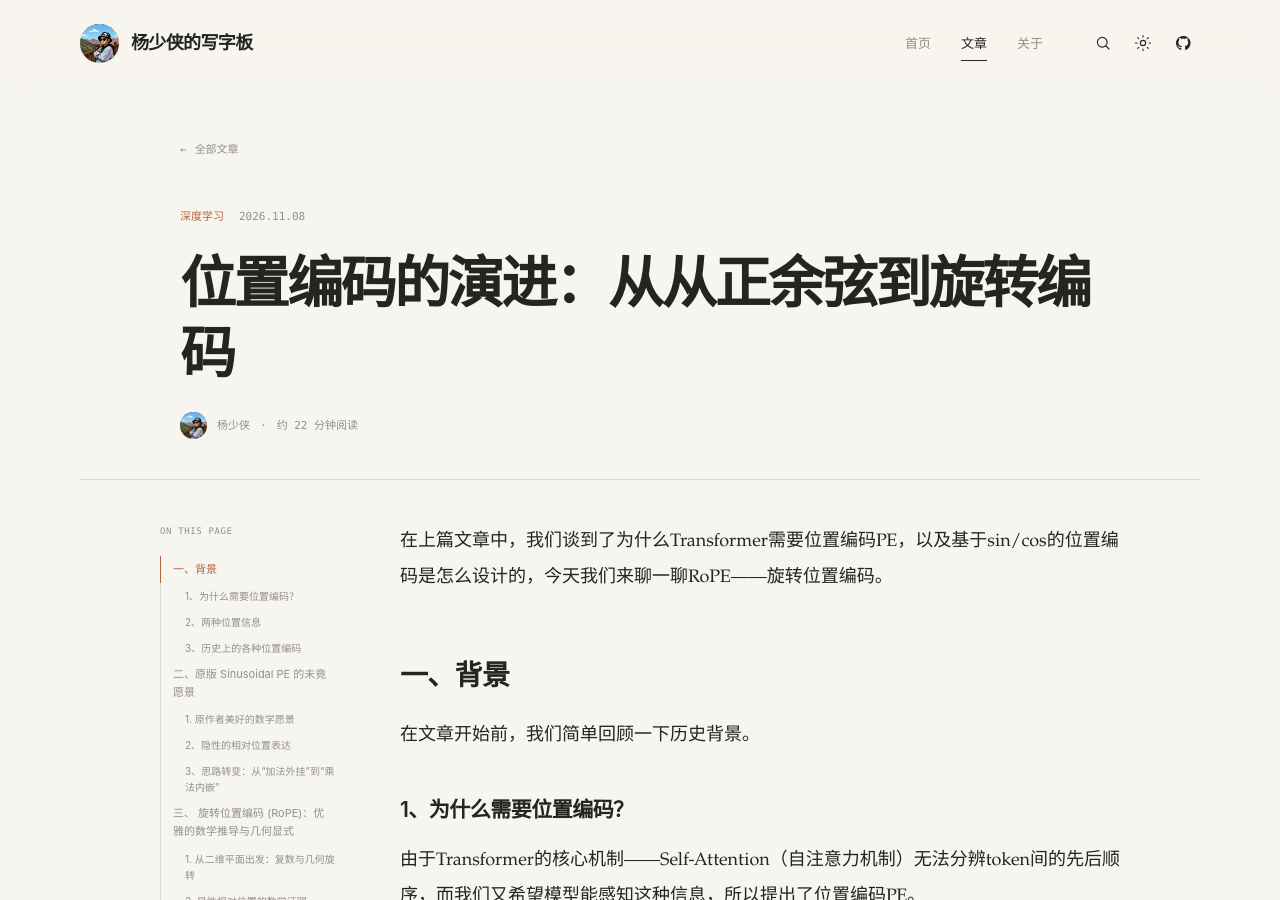
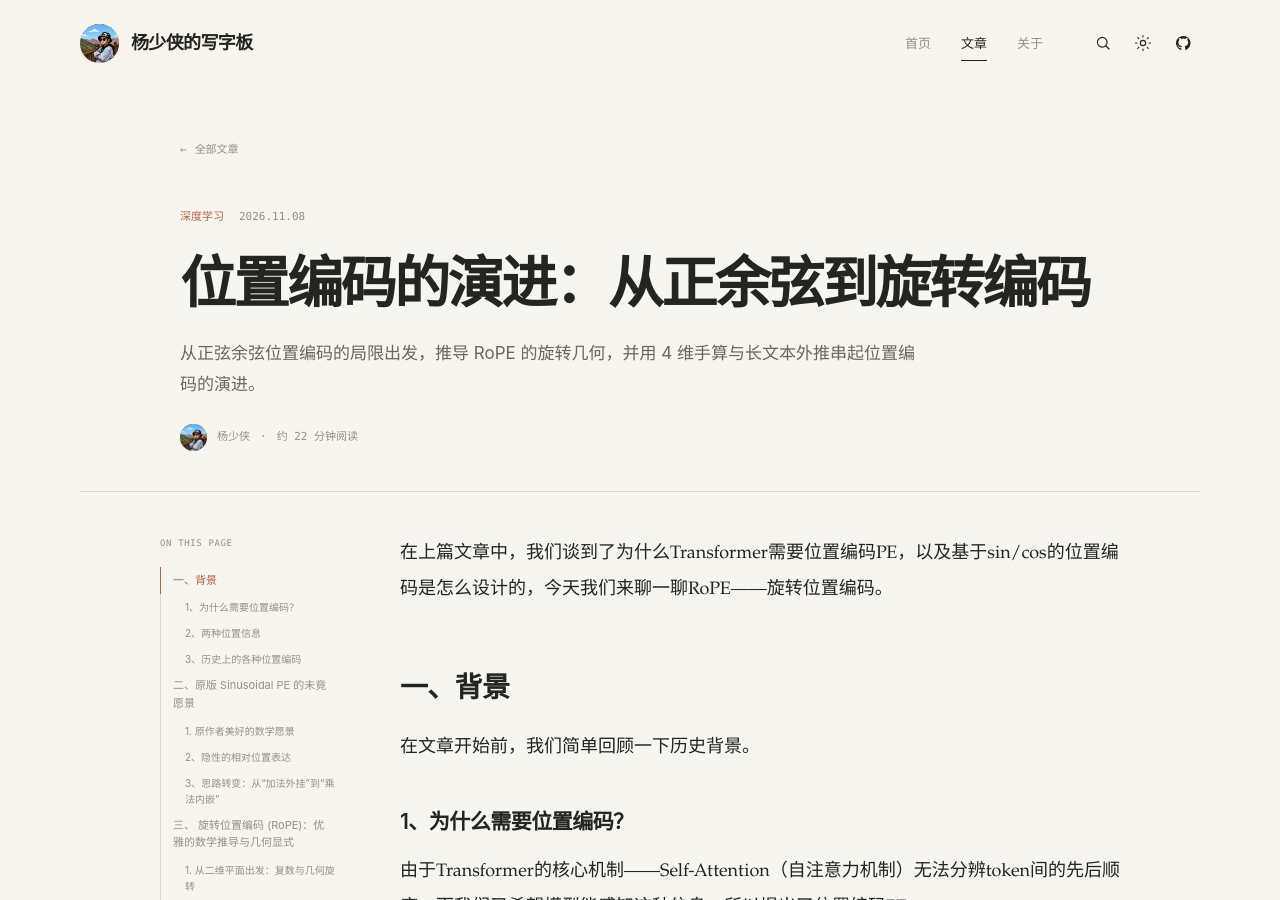
Before and after one commit to yangzc2004-bit/yangzc2004-bit.github.io, a Jekyll site: the page built from _posts/2026-11-08-position-encoding-evolution.md, in a window 1280 px wide and 900 px high. Built offline with Jekyll 4.4.1, drawn with Linux system fonts in a browser that asks for light colours; comment, search, counter and statistics services are not loaded.

Commit message:
Rename positional encoding post and fix title

```diff
--- a/_posts/2026-11-08-zheng-yu-xian.md
+++ b/_posts/2026-11-08-position-encoding-evolution.md
@@ -1,6 +1,7 @@
 ---
 layout: post
-title: "位置编码的演进：从从正余弦到旋转编码"
+title: "位置编码的演进：从正余弦到旋转编码"
+description: "从正弦余弦位置编码的局限出发，推导 RoPE 的旋转几何，并用 4 维手算与长文本外推串起位置编码的演进。"
 tags: ["深度学习"]
 category: "深度学习"
 icon: wave
```
